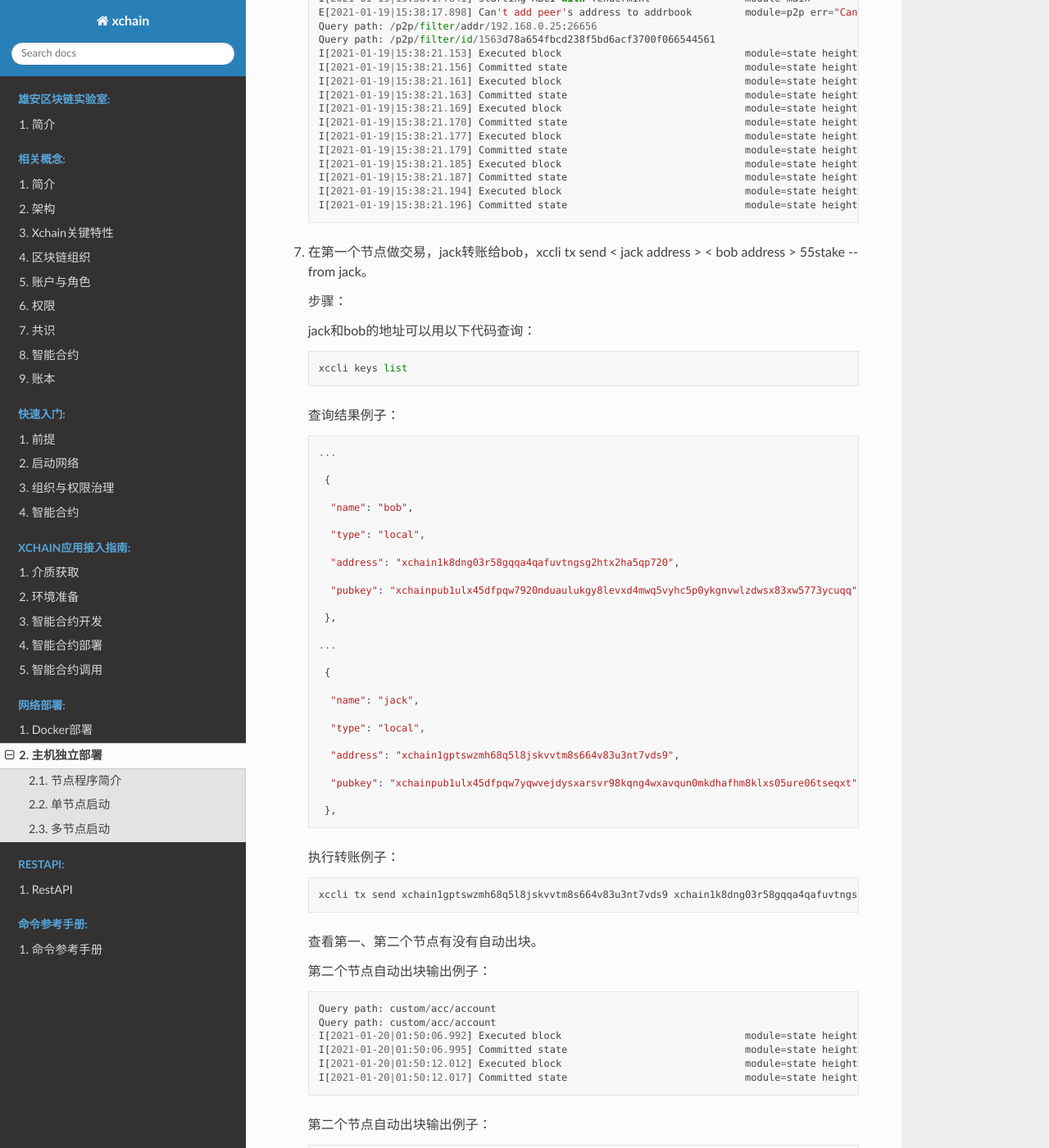
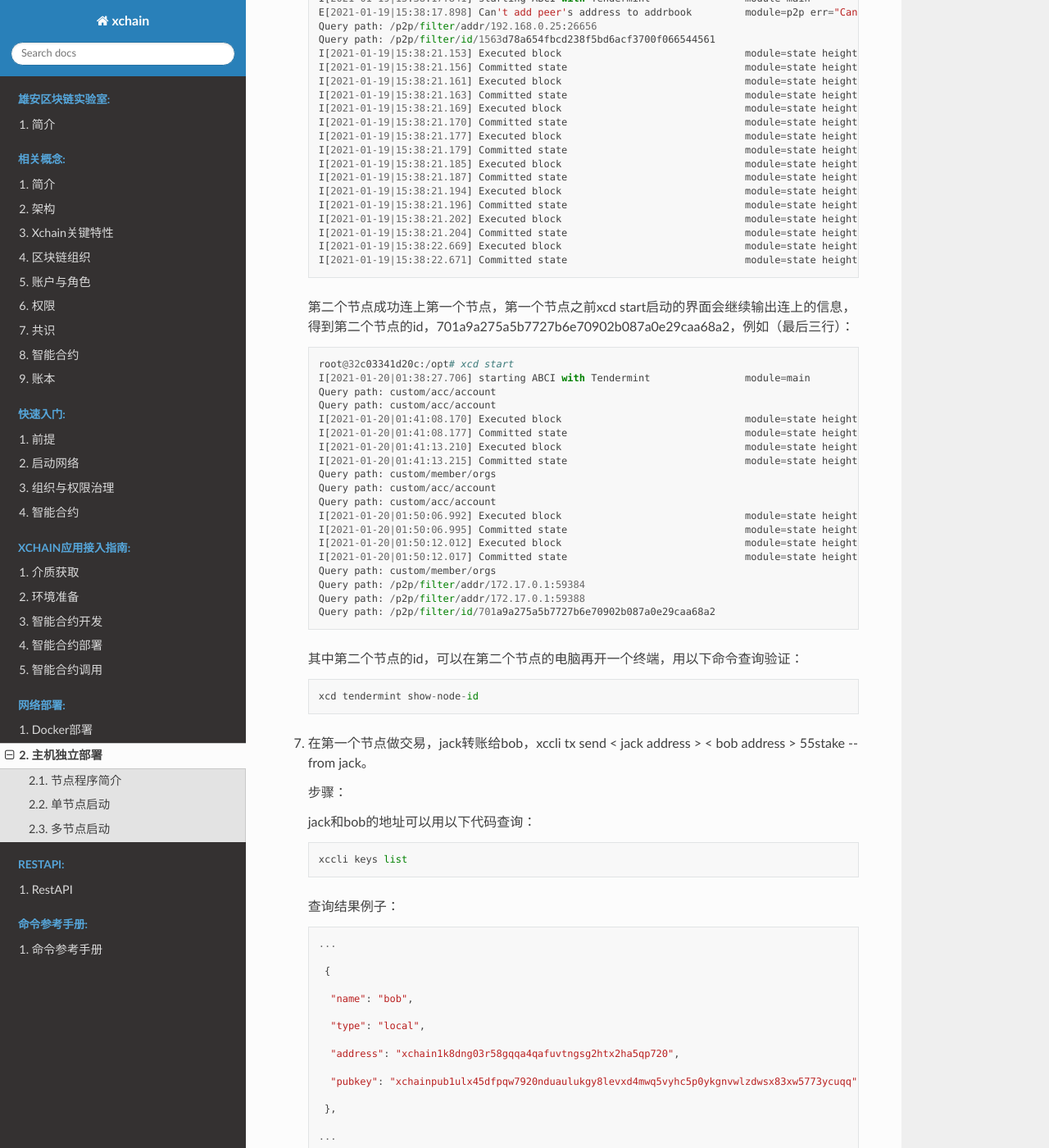
Before and after one commit to XAbaiyangdian/xchaindoc, a Sphinx documentation site: the page built from source/deployment/machine-deploy.md, in a window 1280 px wide and 1400 px high, scrolled down 3862 px. Shown: the whole window at 82% size. Built offline with Sphinx 7.4.7 and the Read the Docs theme 2.0.0, drawn with Linux system fonts in a browser that asks for light colours; some of the changed text lies outside the part shown.

Commit message:
修改节点启动、连接后终端输出结果

````diff
--- a/source/deployment/machine-deploy.md
+++ b/source/deployment/machine-deploy.md
@@ -231,6 +231,40 @@ xcd：节点服务程序； xccli：客户端命令行工具； so：xcd和xccli
    I[2021-01-19|15:38:21.187] Committed state                              module=state height=5 txs=1 appHash=D0ADCCA8656C9C27F49FD9E60A732CC4D502F26D1DE1CB914DD09C5B1F47B1D4
    I[2021-01-19|15:38:21.194] Executed block                               module=state height=6 validTxs=0 invalidTxs=0
    I[2021-01-19|15:38:21.196] Committed state                              module=state height=6 txs=0 appHash=D0ADCCA8656C9C27F49FD9E60A732CC4D502F26D1DE1CB914DD09C5B1F47B1D4
+   I[2021-01-19|15:38:21.202] Executed block                               module=state height=7 validTxs=1 invalidTxs=0
+   I[2021-01-19|15:38:21.204] Committed state                              module=state height=7 txs=1 appHash=A7CC3F313EB3586F75800B1507C7BCF80659AE9D5C71C74C5751B1A47719066E
+   I[2021-01-19|15:38:22.669] Executed block                               module=state height=8 validTxs=0 invalidTxs=0
+   I[2021-01-19|15:38:22.671] Committed state                              module=state height=8 txs=0 appHash=A7CC3F313EB3586F75800B1507C7BCF80659AE9D5C71C74C5751B1A47719066E
+   ```
+
+   第二个节点成功连上第一个节点，第一个节点之前xcd start启动的界面会继续输出连上的信息，得到第二个节点的id，701a9a275a5b7727b6e70902b087a0e29caa68a2，例如（最后三行）：
+
+   ```
+   root@32c03341d20c:/opt# xcd start
+   I[2021-01-20|01:38:27.706] starting ABCI with Tendermint                module=main
+   Query path: custom/acc/account
+   Query path: custom/acc/account
+   I[2021-01-20|01:41:08.170] Executed block                               module=state height=5 validTxs=1 invalidTxs=0
+   I[2021-01-20|01:41:08.177] Committed state                              module=state height=5 txs=1 appHash=D0ADCCA8656C9C27F49FD9E60A732CC4D502F26D1DE1CB914DD09C5B1F47B1D4
+   I[2021-01-20|01:41:13.210] Executed block                               module=state height=6 validTxs=0 invalidTxs=0
+   I[2021-01-20|01:41:13.215] Committed state                              module=state height=6 txs=0 appHash=D0ADCCA8656C9C27F49FD9E60A732CC4D502F26D1DE1CB914DD09C5B1F47B1D4
+   Query path: custom/member/orgs
+   Query path: custom/acc/account
+   Query path: custom/acc/account
+   I[2021-01-20|01:50:06.992] Executed block                               module=state height=7 validTxs=1 invalidTxs=0
+   I[2021-01-20|01:50:06.995] Committed state                              module=state height=7 txs=1 appHash=A7CC3F313EB3586F75800B1507C7BCF80659AE9D5C71C74C5751B1A47719066E
+   I[2021-01-20|01:50:12.012] Executed block                               module=state height=8 validTxs=0 invalidTxs=0
+   I[2021-01-20|01:50:12.017] Committed state                              module=state height=8 txs=0 appHash=A7CC3F313EB3586F75800B1507C7BCF80659AE9D5C71C74C5751B1A47719066E
+   Query path: custom/member/orgs
+   Query path: /p2p/filter/addr/172.17.0.1:59384
+   Query path: /p2p/filter/addr/172.17.0.1:59388
+   Query path: /p2p/filter/id/701a9a275a5b7727b6e70902b087a0e29caa68a2
+   ```
+
+   其中第二个节点的id，可以在第二个节点的电脑再开一个终端，用以下命令查询验证：
+
+   ```
+   xcd tendermint show-node-id
    ```
 
 
@@ -285,24 +319,24 @@ xcd：节点服务程序； xccli：客户端命令行工具； so：xcd和xccli
 
    查看第一、第二个节点有没有自动出块。
 
-   第二个节点自动出块输出例子：
+   第一个节点自动出块输出例子：
 
    ```
    Query path: custom/acc/account
    Query path: custom/acc/account
-   I[2021-01-20|01:50:06.992] Executed block                               module=state height=7 validTxs=1 invalidTxs=0
-   I[2021-01-20|01:50:06.995] Committed state                              module=state height=7 txs=1 appHash=A7CC3F313EB3586F75800B1507C7BCF80659AE9D5C71C74C5751B1A47719066E
-   I[2021-01-20|01:50:12.012] Executed block                               module=state height=8 validTxs=0 invalidTxs=0
-   I[2021-01-20|01:50:12.017] Committed state                              module=state height=8 txs=0 appHash=A7CC3F313EB3586F75800B1507C7BCF80659AE9D5C71C74C5751B1A47719066E
+   I[2021-01-20|02:31:37.039] Executed block                               module=state height=9 validTxs=0 invalidTxs=1
+   I[2021-01-20|02:31:37.042] Committed state                              module=state height=9 txs=1 appHash=ABDA51616E6EF12138EEB713A7F0AA5778BC6CF6E608B07A95E49F8688B92DEA
+   I[2021-01-20|02:31:42.092] Executed block                               module=state height=10 validTxs=0 invalidTxs=0
+   I[2021-01-20|02:31:42.106] Committed state                              module=state height=10 txs=0 appHash=ABDA51616E6EF12138EEB713A7F0AA5778BC6CF6E608B07A95E49F8688B92DEA
    ```
 
    第二个节点自动出块输出例子：
 
    ```
-   I[2021-01-19|15:38:21.202] Executed block                               module=state height=7 validTxs=1 invalidTxs=0
-   I[2021-01-19|15:38:21.204] Committed state                              module=state height=7 txs=1 appHash=A7CC3F313EB3586F75800B1507C7BCF80659AE9D5C71C74C5751B1A47719066E
-   I[2021-01-19|15:38:22.669] Executed block                               module=state height=8 validTxs=0 invalidTxs=0
-   I[2021-01-19|15:38:22.671] Committed state                              module=state height=8 txs=0 appHash=A7CC3F313EB3586F75800B1507C7BCF80659AE9D5C71C74C5751B1A47719066E
+   I[2021-01-19|16:05:12.765] Executed block                               module=state height=9 validTxs=0 invalidTxs=1
+   I[2021-01-19|16:05:12.768] Committed state                              module=state height=9 txs=1 appHash=ABDA51616E6EF12138EEB713A7F0AA5778BC6CF6E608B07A95E49F8688B92DEA
+   I[2021-01-19|16:05:17.811] Executed block                               module=state height=10 validTxs=0 invalidTxs=0
+   I[2021-01-19|16:05:17.813] Committed state                              module=state height=10 txs=0 appHash=ABDA51616E6EF12138EEB713A7F0AA5778BC6CF6E608B07A95E49F8688B92DEA
    ```
 
 
````
Also changed, not shown: other parts of source/deployment/machine-deploy.md (+1 -1 lines).
